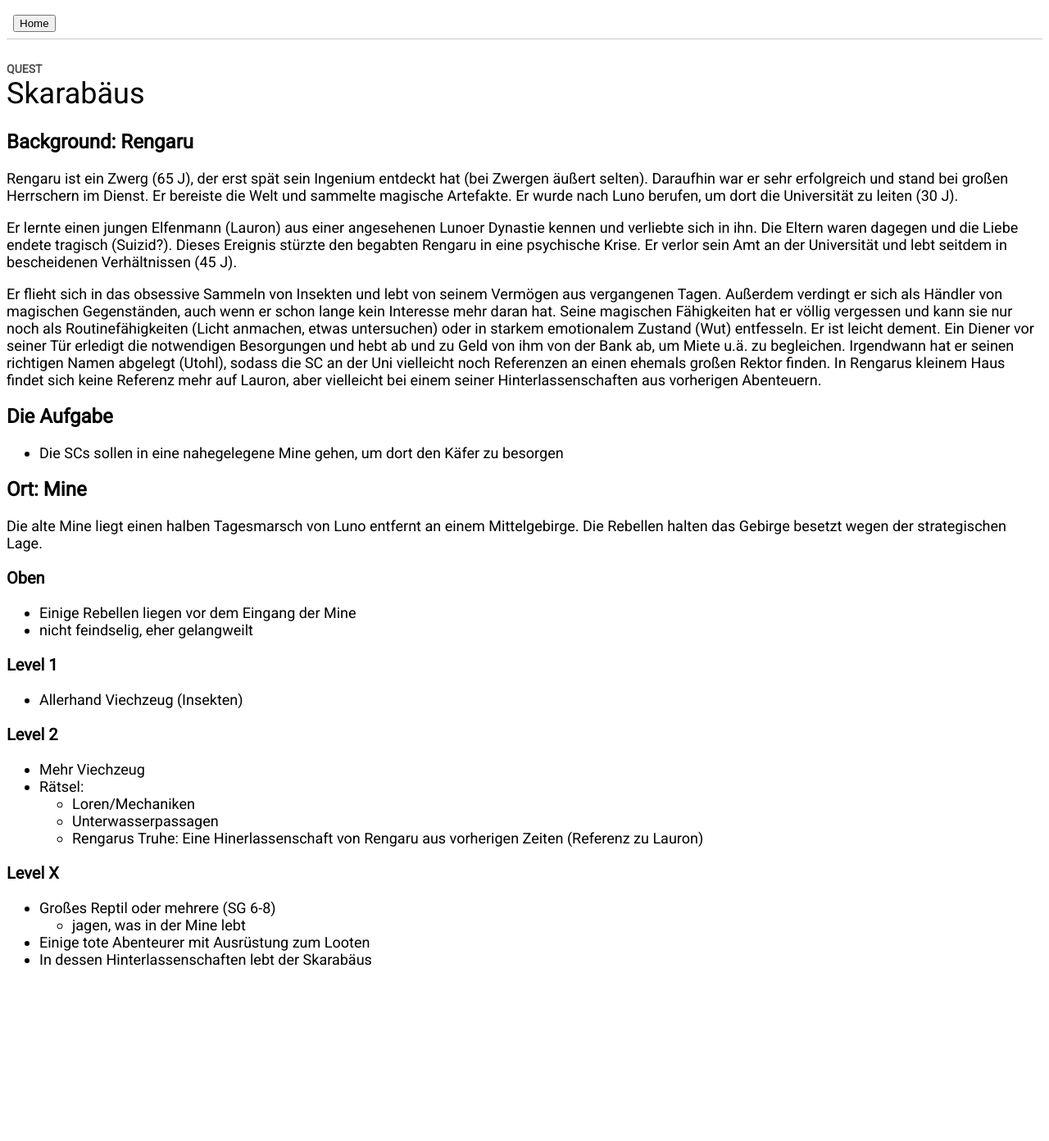
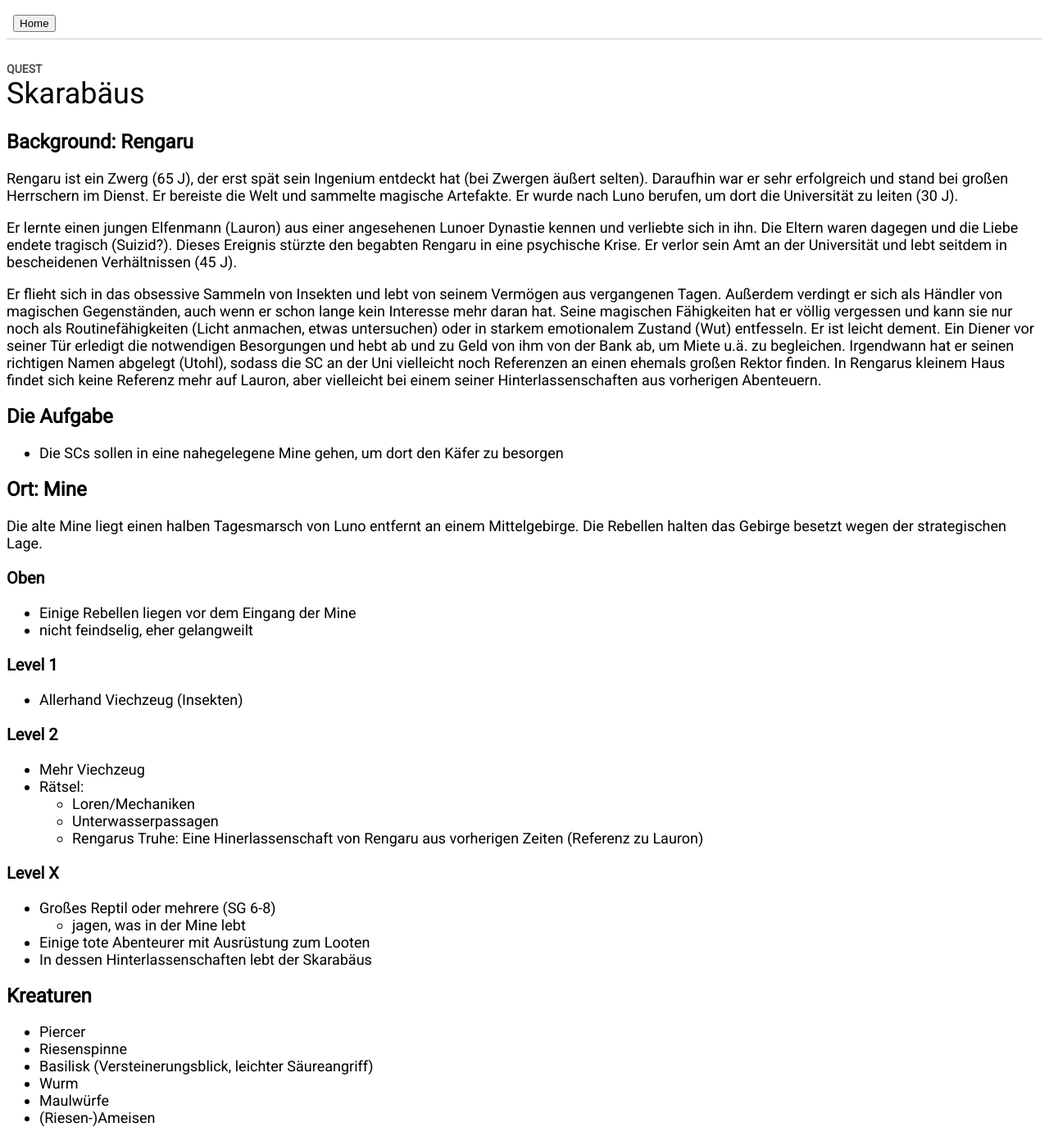
Before and after one commit to johannesschweig/dmcave, a Jekyll site: the page built from _wiki/skarabaeus.md, in a window 1280 px wide. Shown: the whole page at 82% size. Built offline with Jekyll 4.4.1, drawn with Linux system fonts in a browser that asks for light colours; before the commit the page ends 1199 px from its top, so only the background shows below that.

```diff
--- a/_wiki/skarabaeus.md
+++ b/_wiki/skarabaeus.md
@@ -37,3 +37,11 @@ Die alte Mine liegt einen halben Tagesmarsch von Luno entfernt an einem Mittelge
   - jagen, was in der Mine lebt
 - Einige tote Abenteurer mit Ausrüstung zum Looten
 - In dessen Hinterlassenschaften lebt der Skarabäus
+
+## Kreaturen
+- Piercer
+- Riesenspinne
+- Basilisk (Versteinerungsblick, leichter Säureangriff)
+- Wurm
+- Maulwürfe
+- (Riesen-)Ameisen
```
Also changed, not shown: other parts of _wiki/skarabaeus.md (+1 -1 lines), _wiki/arena.md (added, +6 -0 lines), _wiki/quests.md (+1 -1 lines), _wiki/wuestenstadt.md (+3 -1 lines), assets/cards/beetle.jpg (deleted), assets/cards/cactus.jpg (deleted), assets/cards/camels.jpg (deleted), assets/cards/compass.jpg (deleted), assets/cards/desert.jpg (deleted), assets/cards/oasis.jpg (deleted), assets/cards/pub.jpg (deleted), assets/cards/sample.jpg (added), assets/cards/village-aerial.jpg (deleted), assets/cards/village.jpg (deleted).
